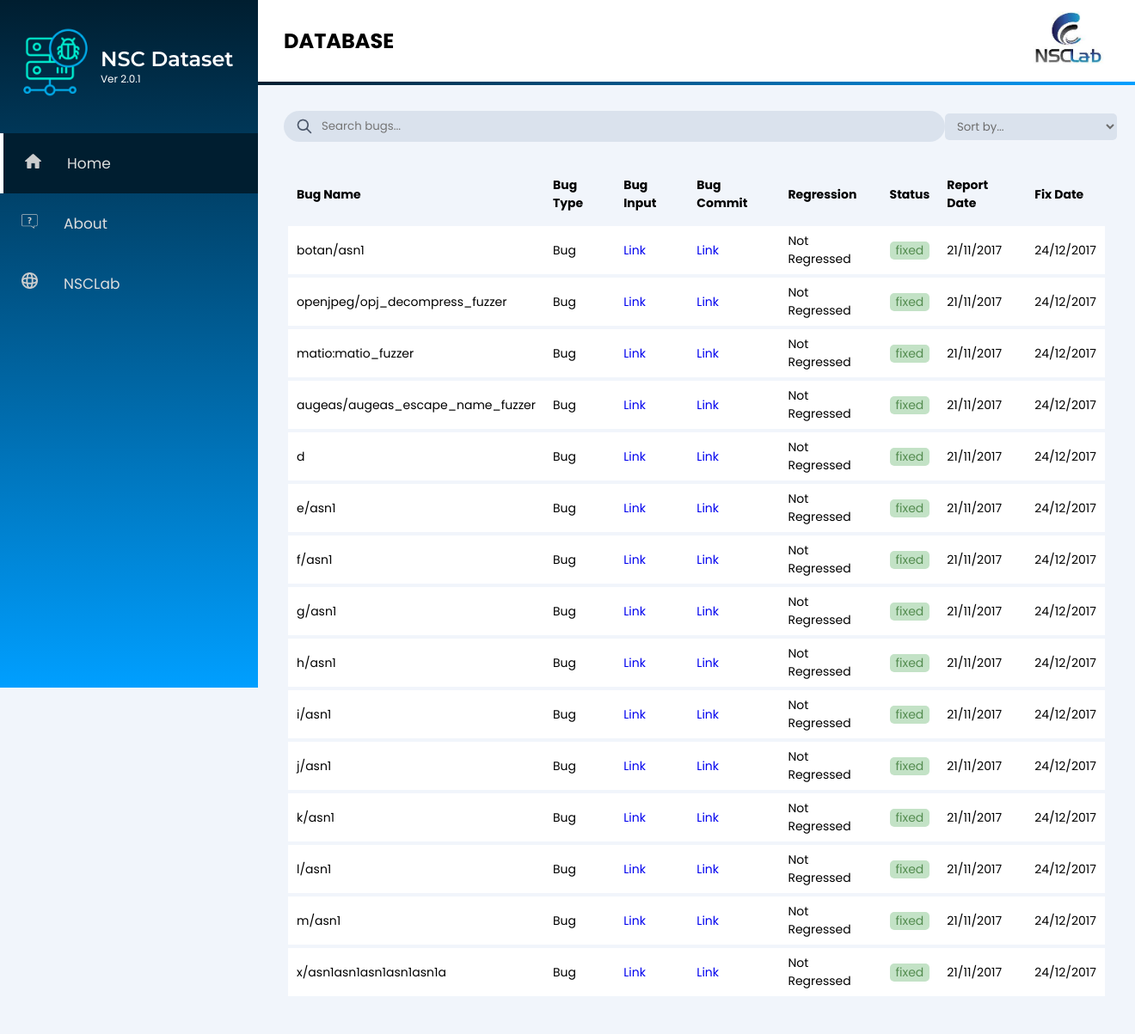
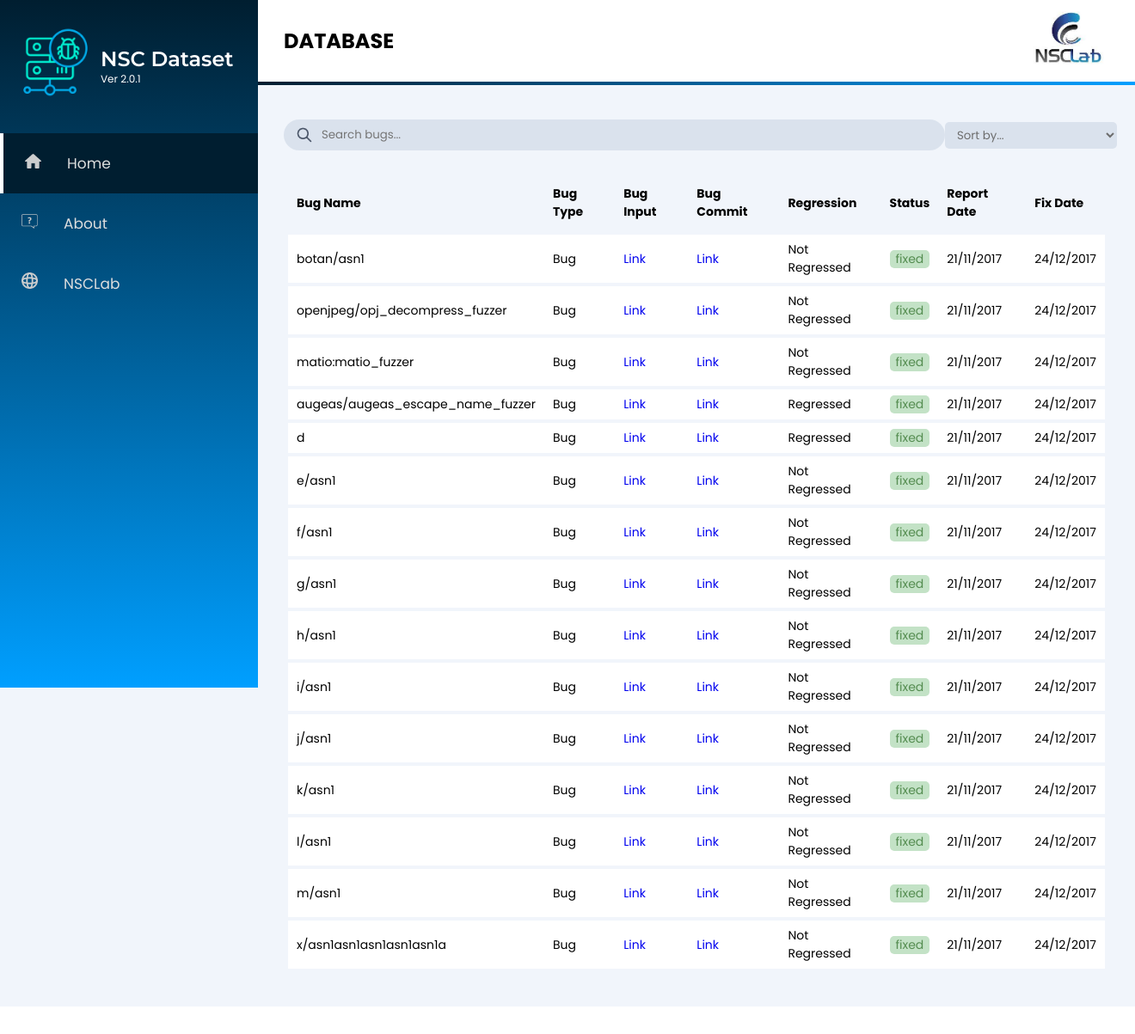
Before and after one commit to Teu2/NSCWebBasedDataSet, a PHP site: page / in a window 1320 px wide. Shown: the whole page at 86% size. After the commit the page ends 1171 px from the top, so only its background shows below. Run offline with PHP 8.4, Linux system fonts and the light colour scheme; some libraries are stand-ins or nearby versions.

Commit message:
almost done with front end stuff

```diff
--- a/index.html
+++ b/index.html
@@ -64,7 +64,7 @@
                 </div>
             </div>
 
-            <!-- table -->
+            <!-- table with dummy data-->
             <div class="table_data" data-aos="fade-in" data-aos-easing="ease-in-out" data-aos-duration="700" data-aos-delay="400">
                 <table id="bug_table" class="table table-striped" style="width:100%">
                     <thead>
@@ -115,7 +115,7 @@
                             <td>Bug</td>
                             <td class="link"><a href="https://oss-fuzz.com/testcase?key=4859939824599040">Link</a></td>
 						    <td class="link"><a href="https://github.com/google/oss-fuzz/blob/master/docs/reproducing.md">Link</a></td>
-                            <td>Not Regressed</td>
+                            <td>Regressed</td>
                             <td><p class="fixed">fixed</p></td>
                             <td>21/11/2017</td>
                             <td>24/12/2017</td>
@@ -125,7 +125,7 @@
                             <td>Bug</td>
                             <td class="link"><a href="https://oss-fuzz.com/testcase?key=4859939824599040">Link</a></td>
 						    <td class="link"><a href="https://github.com/google/oss-fuzz/blob/master/docs/reproducing.md">Link</a></td>
-                            <td>Not Regressed</td>
+                            <td>Regressed</td>
                             <td><p class="fixed">fixed</p></td>
                             <td>21/11/2017</td>
                             <td>24/12/2017</td>
@@ -230,6 +230,7 @@
                             <td>21/11/2017</td>
                             <td>24/12/2017</td>
                         </tr>
+
                     </tbody>
                 </table>
             </div>
--- a/styles/styles.css
+++ b/styles/styles.css
@@ -82,7 +82,7 @@ body #interface .search_sort {
   display: flex;
   justify-content: space-between;
   align-items: center;
-  margin-top: 30px;
+  margin-top: 40px;
   padding: 0 30px;
 }
 body #interface .search_sort .left {
--- a/styles/styles.scss
+++ b/styles/styles.scss
@@ -100,7 +100,7 @@ body{
             display: flex;
             justify-content: space-between;
             align-items: center;
-            margin-top: 30px;
+            margin-top: 40px;
             padding: 0 30px;
 
             .left{
```
